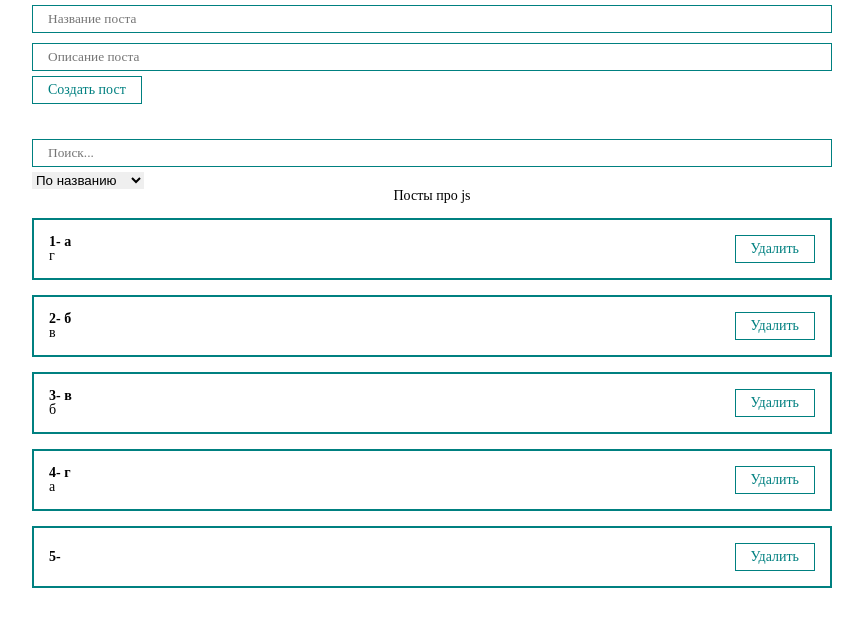
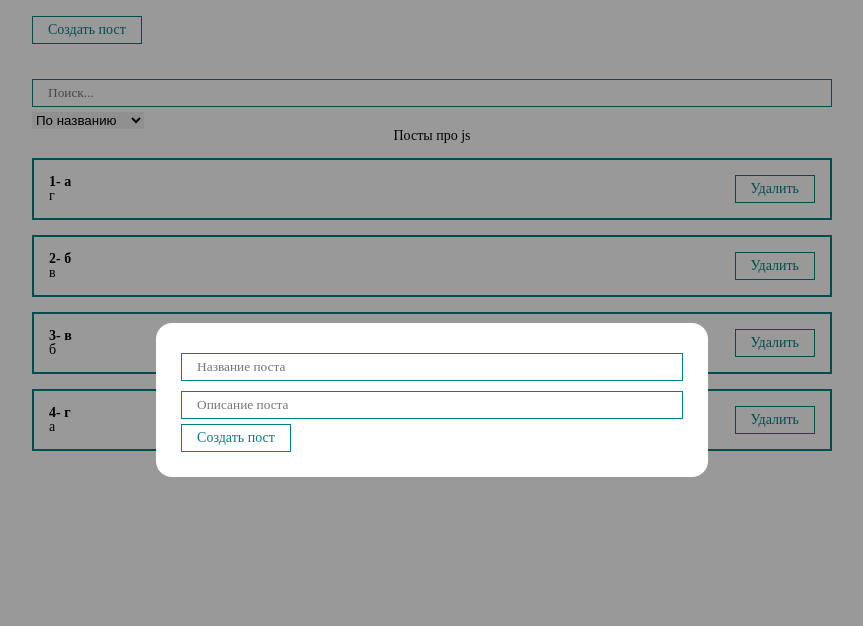
Before and after one commit to CTuPaLka/lesson-ulbi, a React (Create React App) app: page /posts in a window 1280 px wide. Both pictures are taken after a click on the button "Создать пост". Shown: the top 626 px of the page, without its empty margins (208-1071 px from the left). Built offline with nearby package versions, Linux system fonts and the light colour scheme.

Commit message:
modalAndReactTransitionGroup(LookInGoogle)

```diff
--- a/package.json
+++ b/package.json
@@ -9,6 +9,7 @@
     "react": "^18.2.0",
     "react-dom": "^18.2.0",
     "react-scripts": "5.0.1",
+    "react-transition-group": "^4.4.5",
     "web-vitals": "^2.1.4"
   },
   "scripts": {
--- a/src/App.js
+++ b/src/App.js
@@ -1,10 +1,11 @@
-import React, { useMemo, useRef, useState } from "react";
+import React, { useMemo, useState } from "react";
+import PostFilter from "./components/PostFilter";
 import PostForm from "./components/PostForm";
 import PostList from "./components/PostList";
 import "./styles/NullStyle.css";
 import "./styles/app.css";
-import Select from "./components/UI/select/Select";
-import Input from "./components/UI/input/Input";
+import MyModal from "./components/UI/myModal/MyModal";
+import Button from "./components/UI/button/Button";
 
 function App() {
   const [posts, setPosts] = useState([
@@ -14,66 +15,46 @@ function App() {
     { id: 4, title: "г", body: "а" },
   ]);
 
-  const [selectedSort, setSelectedSort] = useState("");
-  const [searchQuery, setSearchQuery] = useState("");
-
-  // const getSortedPost = () => {};
+  const [filter, setFilter] = useState({ sort: "", query: "" });
+  const [modal, setModal] = useState(false);
 
   const sortedPost = useMemo(() => {
     console.log("функция отработала сортировку");
-    return selectedSort
-      ? [...posts].sort((a, b) =>
-          a[selectedSort].localeCompare(b[selectedSort])
-        )
+    return filter.sort
+      ? [...posts].sort((a, b) => a[filter.sort].localeCompare(b[filter.sort]))
       : posts;
-  }, [selectedSort, posts]);
+  }, [filter.sort, posts]);
 
   const sortedAndSearchedPosts = useMemo(() => {
     return sortedPost.filter(post =>
-      post.title.toLowerCase().includes(searchQuery)
+      post.title.toLowerCase().includes(filter.query)
     );
-  }, [searchQuery, sortedPost]);
+  }, [filter.query, sortedPost]);
 
   const createPost = newPost => {
     setPosts([...posts, newPost]);
+    setModal(false);
   };
   const removePost = id => {
     setPosts(posts.filter(post => post.id !== id));
   };
 
-  const sortPosts = sort => {
-    setSelectedSort(sort);
-  };
-
   return (
     <div className="App">
+      <Button style={{ marginTop: "2vh" }} onClick={() => setModal(true)}>
+        Создать пост
+      </Button>
+      <MyModal visible={modal} setVisible={setModal}>
         <PostForm create={createPost} />
+      </MyModal>
       <hr style={{ margin: "15px 0" }} />
-      <div>
-        <Input
-          placeholder="Поиск..."
-          value={searchQuery}
-          onChange={e => setSearchQuery(e.target.value)}
-        />
-        <Select
-          value={selectedSort}
-          onChange={sortPosts}
-          defaultValue={"Сортировка по"}
-          options={[
-            { value: "title", name: "По названию" },
-            { value: "body", name: "По описанию" },
-          ]}
-        />
-      </div>
-      {sortedAndSearchedPosts.length !== 0 ? (
+      <PostFilter filter={filter} setFilter={setFilter} />
+
       <PostList
         remove={removePost}
         posts={sortedAndSearchedPosts}
         title="Посты про js"
       />
-      ) : (
-        <h1 style={{ textAlign: "center" }}>Посты не найдены</h1>
-      )}
     </div>
   );
 }
--- /dev/null
+++ b/src/components/PostFilter.jsx
@@ -0,0 +1,26 @@
+import React from "react";
+import Input from "./UI/input/Input";
+import Select from "./UI/select/Select";
+
+const PostFilter = ({ filter, setFilter }) => {
+  return (
+    <div>
+      <Input
+        placeholder="Поиск..."
+        value={filter.query}
+        onChange={e => setFilter({ ...filter, query: e.target.value })}
+      />
+      <Select
+        value={filter.sort}
+        onChange={selectedSort => setFilter({ ...filter, sort: selectedSort })}
+        defaultValue={"Сортировка по"}
+        options={[
+          { value: "title", name: "По названию" },
+          { value: "body", name: "По описанию" },
+        ]}
+      />
+    </div>
+  );
+};
+
+export default PostFilter;
--- a/src/components/PostList.jsx
+++ b/src/components/PostList.jsx
@@ -1,19 +1,23 @@
 import React, { useState } from "react";
 import Post from "./Post";
+import { CSSTransition, TransitionGroup } from "react-transition-group";
 
-const PostList = ({remove, posts, title})=>{
-
-    return (
-
-        <div>
-            <h1 style={{ textAlign: "center" }}>
-              {title}
-            </h1>
-      {posts.map((post, index) => (
-        <Post remove={remove} number={index+1} post={post} key={post.id} />
-      ))}
-        </div>
-    )
-}
+const PostList = ({ remove, posts, title }) => {
+  if (!posts.length) {
+    return <h1 style={{ textAlign: "center" }}>Посты не найдены</h1>;
+  }
+  return (
+    <div>
+      <h1 style={{ textAlign: "center" }}>{title}</h1>
+      <TransitionGroup>
+        {posts.map((post, index) => (
+          <CSSTransition key={post.id} timeout={500} classNames="post">
+            <Post remove={remove} number={index + 1} post={post} />
+          </CSSTransition>
+        ))}
+      </TransitionGroup>
+    </div>
+  );
+};
 
 export default PostList;
--- /dev/null
+++ b/src/components/UI/myModal/MyModal.jsx
@@ -0,0 +1,19 @@
+import React, { useState } from "react";
+import css from "./MyModal.module.css";
+
+const MyModal = ({ children, visible, setVisible }) => {
+  const rootClasses = [css.myModal];
+  if (visible) {
+    rootClasses.push(css.active);
+  }
+
+  return (
+    <div className={rootClasses.join(" ")} onClick={() => setVisible(false)}>
+      <div className={css.myModalContent} onClick={e => e.stopPropagation()}>
+        {children}
+      </div>
+    </div>
+  );
+};
+
+export default MyModal;
--- /dev/null
+++ b/src/components/UI/myModal/MyModal.module.css
@@ -0,0 +1,22 @@
+.myModal{
+    position: fixed;
+    top: 0;
+    bottom: 0;
+    right: 0;
+    left: 0;
+    display: none;
+    background: rgba(0, 0, 0, 0.4);
+}
+
+.active{
+    display: flex;
+    justify-content: center;
+    align-items: center;
+}
+
+.myModalContent{
+    padding: 25px;
+    background: rgb(255, 255, 255);
+    border-radius: 16px;
+    min-width: 300px;
+}
--- a/src/styles/app.css
+++ b/src/styles/app.css
@@ -13,3 +13,20 @@ margin-top: 15px;
 justify-content: space-between;
 align-items: center;
 }
+
+  .post-enter {
+    transform: translateX(-1000px);
+  }
+  .post-enter-active {
+    transform: translateX(0px);
+    opacity: 1;
+    transition: all 500ms ease-in;
+  }
+  .post-exit {
+    opacity: 1;
+}
+.post-exit-active {
+      transform: translateX(-1000px);
+    opacity: 0;
+    transition: all 500ms ease-in;
+  }
```
Also changed, not shown: src/components/UI/Trainee.jsx (added, +8 -0 lines), 1 other file (tests, documents, lock files or other folders). Lines whose indentation alone changed are shown as unchanged.
